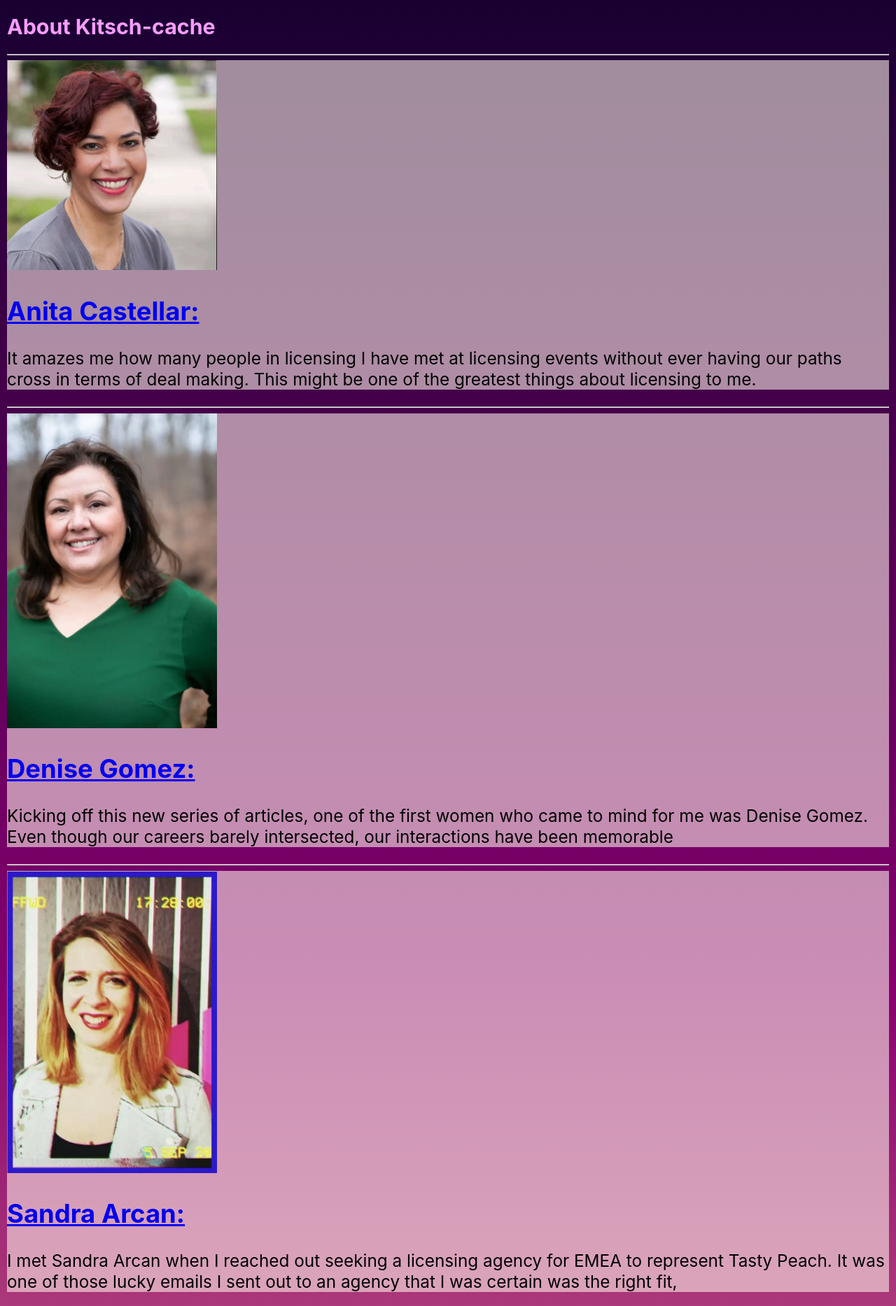
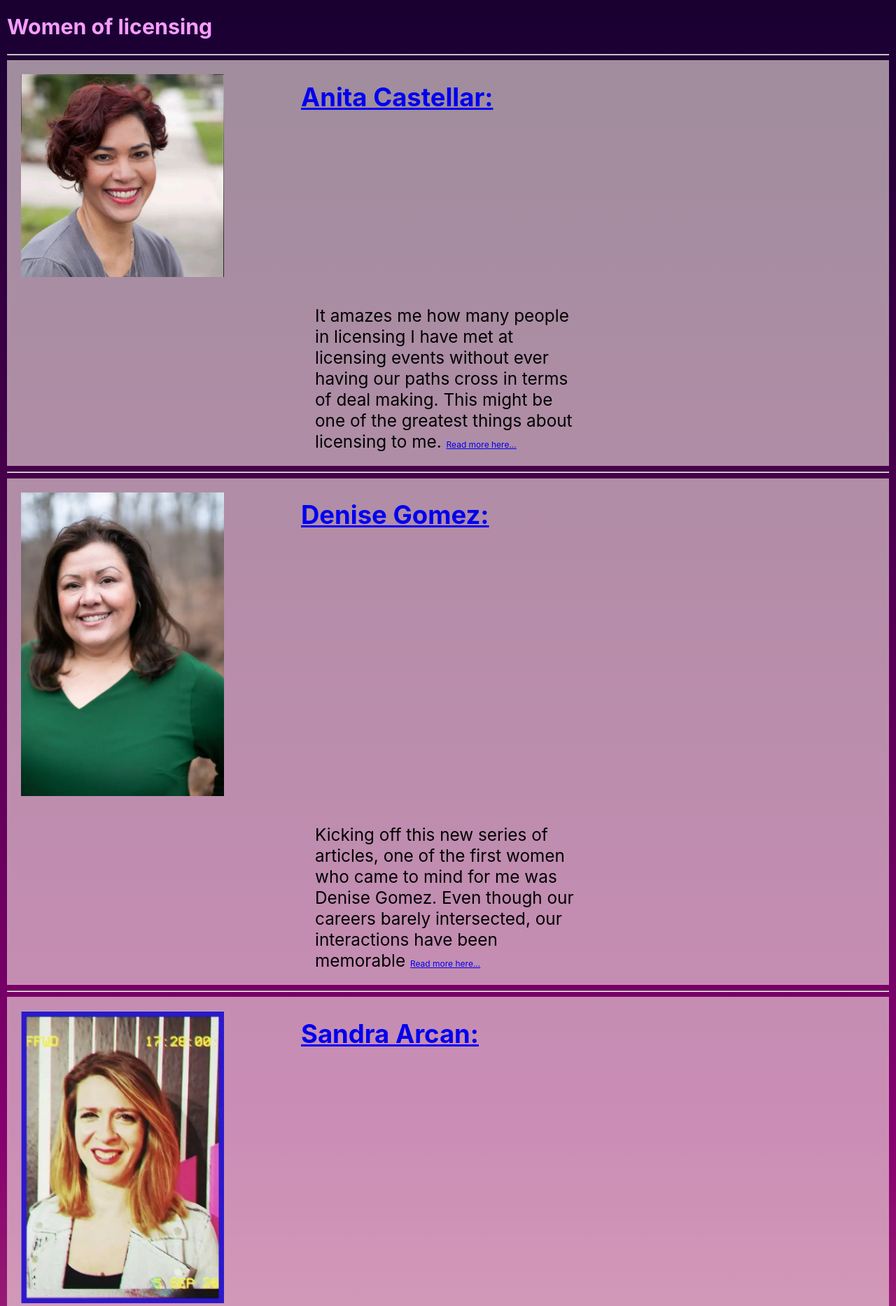
Before and after one commit to Mikey-strider/kitsch-cache, a Django app: page /blog/ in a window 1280 px wide. Shown: the part 54-1921 px from the top of the page at 70% size. Run offline with Django 5.2, Linux system fonts and the light colour scheme.

Commit message:
Setting up the grid styling for blog main page

```diff
--- a/main_app/static/css/base.css
+++ b/main_app/static/css/base.css
@@ -195,7 +195,39 @@ nav li {
 
 
 .page-content {
+  display: grid;
+  grid-template-columns: repeat(3, 1fr);
+  /* grid-template-rows: repeat(1, 1fr); */
+  justify-content: center;
   font-size: var(--font-reg);
+}
+
+.blog-image {
+  grid-row: 1 / 1;
+  grid-column: 1 / 1;
+  max-width: 300px;
+  margin: 15px;
+  padding: 5px;
+}
+
+.blog-name {
+  grid-column: 2 / 3;
+  /* grid-row: 2; */
+}
+
+.blog-txt {
+  grid-template-columns: 2fr;
+  grid-column: 2 / 3;
+  /* grid-row: 2 / 3; */
+  justify-content: center;
+  align-items: center;
+  margin: 20px;
+  max-width: 700px;
+
+}
+
+.blog-txt a {
+  font-size: 12px;
 }
 
 @media only screen and (min-width: 768px) {
--- a/main_app/templates/kitsch/blog.html
+++ b/main_app/templates/kitsch/blog.html
@@ -1,43 +1,43 @@
 {% extends 'base.html' %}
 {% load static %}
 {% block content %}
-<h1>About Kitsch-cache</h1>
+<h1>Women of licensing</h1>
 <hr />
 <div class="page-content" style="background-color: rgba(255, 244, 235, 0.578);">
-  <img src="{% static 'images/Anita.png' %}" alt="" style="max-width: 300px;">
-  <h2><a href="/anita">Anita Castellar:</a></h2>
-  <p>It amazes me how many people in licensing
+  <img src="{% static 'images/Anita.png' %}" alt="" class="blog-image" >
+  <h2 class="blog-name"><a href="/anita">Anita Castellar:</a></h2>
+  <p class="blog-txt">It amazes me how many people in licensing
     I have met at licensing events without ever having our paths cross in terms of deal making.
-    This might be one of the greatest things about licensing to me.</p>
+    This might be one of the greatest things about licensing to me. <a href="/anita">Read more here...</a> </p>
 </div>
 <hr />
 <div class="page-content" style="background-color: rgba(255, 244, 235, 0.578);">
-  <img src="{% static 'images/Denise.png' %}" alt="" style="max-width: 300px;">
-  <h2><a href="/denise">Denise Gomez:</a></h2>
-  <p>Kicking off this new series of articles,
+  <img src="{% static 'images/Denise.png' %}" alt="" class="blog-image" >
+  <h2 class="blog-name"><a href="/denise">Denise Gomez:</a></h2>
+  <p class="blog-txt">Kicking off this new series of articles,
     one of the first women who came to mind for me was Denise Gomez.
-    Even though our careers barely intersected, our interactions have been memorable</p>
+    Even though our careers barely intersected, our interactions have been memorable <a href="/denise">Read more here...</a> </p>
 </div>
 <hr />
 <div class="page-content" style="background-color: rgba(255, 244, 235, 0.578);">
-  <img src="{% static 'images/Sandra.png' %}" alt="" style="max-width: 300px;">
-  <h2><a href="/sandra">Sandra Arcan:</a></h2>
-  <p>I met Sandra Arcan when I reached out seeking a licensing agency for EMEA to represent Tasty Peach.
-    It was one of those lucky emails I sent out to an agency that I was certain was the right fit,</p>
+  <img src="{% static 'images/Sandra.png' %}" alt="" class="blog-image" >
+  <h2 class="blog-name"><a href="/sandra">Sandra Arcan:</a></h2>
+  <p class="blog-txt">I met Sandra Arcan when I reached out seeking a licensing agency for EMEA to represent Tasty Peach.
+    It was one of those lucky emails I sent out to an agency that I was certain was the right fit, <a href="/sandra">Read more here...</a> </p>
 </div>
 <hr />
 <div class="page-content" style="background-color: rgba(255, 244, 235, 0.578);">
-  <img src="{% static 'images/Deena2.png' %}" alt="" style="max-width: 300px;">
-  <h2><a href="/deena">Deena Boykin:</a></h2>
-  <p>One of the first top level executives I remember meeting in the licensing world was Deena Boykin.
-    It was probably the second time I had visited New York in my first licensing role at Mighty Fine</p>
+  <img src="{% static 'images/Deena2.png' %}" alt="" class="blog-image" >
+  <h2 class="blog-name"><a href="/deena">Deena Boykin:</a></h2>
+  <p class="blog-txt">One of the first top level executives I remember meeting in the licensing world was Deena Boykin.
+    It was probably the second time I had visited New York in my first licensing role at Mighty Fine <a href="/deena">Read more here...</a> </p>
 </div>
 <hr />
 <div class="page-content" style="background-color: rgba(255, 244, 235, 0.578);">
-  <img src="{% static 'images/Robin.png' %}" alt="" style="max-width: 300px;">
-  <h2><a href="/robin">Robin Sayetta:</a></h2>
-  <p>I first met Robin when she was out on her own representing French Bull and the New York Botanical Garden.
-     I really wanted to work with her at the time,</p>
+  <img src="{% static 'images/Robin.png' %}" alt="" class="blog-image" >
+  <h2 class="blog-name"><a href="/robin">Robin Sayetta:</a></h2>
+  <p class="blog-txt">I first met Robin when she was out on her own representing French Bull and the New York Botanical Garden.
+     I really wanted to work with her at the time, <a href="/robin">Read more here...</a> </p>
 </div>
 <hr />
 {% endblock %}
```
